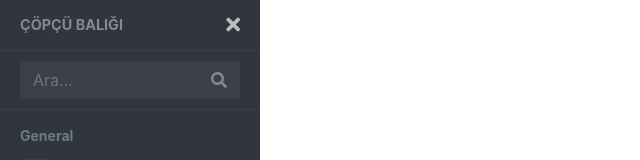
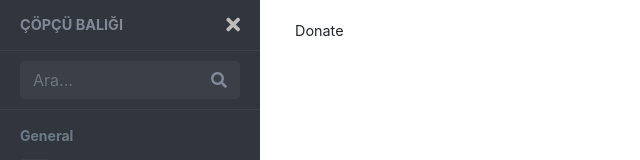
Before and after one commit to sustartx/copcu-baligi, a Vue app: page /donate in a window 1280 px wide. Shown: the top 160 px of the page, without its empty margins (0-640 px from the left). Built offline with nearby package versions, Linux system fonts and the light colour scheme; what vue-flag-icon would draw is missing.

Commit message:
"Donate" için view ve rota oluşturuldu.

```diff
--- a/src/router/index.js
+++ b/src/router/index.js
@@ -82,6 +82,11 @@ const routes = [
     path: '/feedback',
     name: 'Feedback',
     component: () => import('../views/Feedback.vue')
+  },
+  {
+    path: '/donate',
+    name: 'Donate',
+    component: () => import('../views/Donate.vue')
   }
 ]
 
--- /dev/null
+++ b/src/views/Donate.vue
@@ -0,0 +1,3 @@
+<template>
+  <div>Donate</div>
+</template>
--- a/src/views/layout/Sidebar.vue
+++ b/src/views/layout/Sidebar.vue
@@ -116,6 +116,11 @@ export default {
           title: 'Feedback',
           class: 'fa fa-cogs',
           link: '/feedback'
+        },
+        {
+          title: 'Donate',
+          class: 'fa fa-cogs',
+          link: '/donate'
         }
       ]
     }
```
